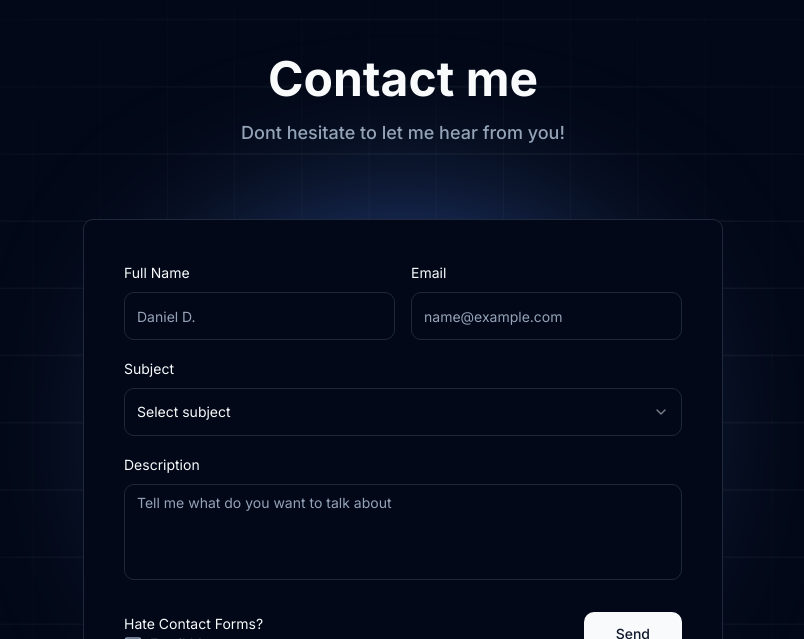
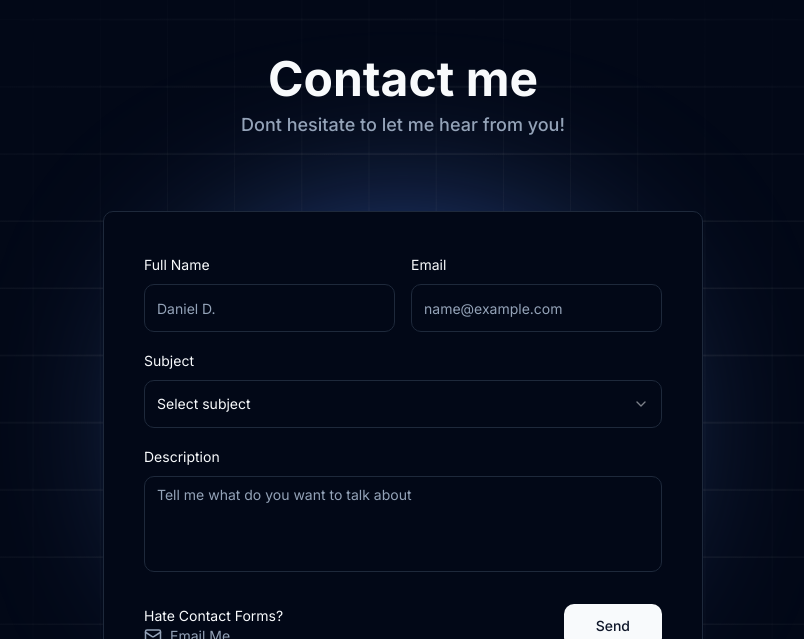
Before and after one commit to ddimitrov1108/portfolio, a Next.js app: page / in a window 1280 px wide. Shown: the part 2161-2800 px from the top of the page, without its empty margins (237-1041 px from the left). Built offline with nearby package versions, Linux system fonts and the light colour scheme.

Commit message:
ui fixes

```diff
--- a/app/globals.css
+++ b/app/globals.css
@@ -30,8 +30,8 @@
     --chart-3: 197 37% 24%;
     --chart-4: 43 74% 66%;
     --chart-5: 27 87% 67%;
-    --circle-bg: #7ca1f3;
-    --bg-grid: #a1a1a114;
+    --circle-bg: #92b1f5;
+    --bg-grid: #a1a1a11f;
   }
 
   .dark {
@@ -60,7 +60,7 @@
     --chart-4: 280 65% 60%;
     --chart-5: 340 75% 55%;
     --circle-bg: #2563eb;
-    --bg-grid: #a1a1a114;
+    --bg-grid: #a1a1a11a;
   }
 }
 
@@ -88,7 +88,7 @@
 
   body::-webkit-scrollbar-thumb {
     border-radius: 8px;
-    background-color: hsl(var(--secondary));
+    background-color: hsla(var(--border));
   }
 
   textarea::-webkit-scrollbar-track {
@@ -101,7 +101,7 @@
 
   textarea::-webkit-scrollbar-thumb {
     border-radius: 8px;
-    background-color: hsl(var(--secondary));
+    background-color: hsla(var(--border));
   }
 
 }
@@ -125,8 +125,8 @@
       linear-gradient(90deg, var(--bg-grid) 1px, transparent 1px);
     background-size: 4.2em 4.2em;
 
-    -webkit-mask-image: -webkit-radial-gradient(ellipse at center, black 0%, transparent 85%);
-    mask-image: radial-gradient(ellipse at center, black 0%, transparent 85%);
+    -webkit-mask-image: -webkit-radial-gradient(ellipse at center, black 0%, transparent 80%);
+    mask-image: radial-gradient(ellipse at center, black 0%, transparent 80%);
   }
 }
 
--- a/app/layout.tsx
+++ b/app/layout.tsx
@@ -31,7 +31,7 @@ export default function RootLayout({
 
       <body
         className={cn(
-          "min-h-screen bg-background font-sans antialiased",
+          "min-h-screen overflow-x-hidden bg-background font-sans antialiased",
           fontSans.variable
         )}
       >
--- a/components/forms/ContactForm.tsx
+++ b/components/forms/ContactForm.tsx
@@ -61,7 +61,7 @@ const ContactForm = () => {
     <Form {...form}>
       <form
         onSubmit={onSubmitHandler}
-        className="!bg-opacity-100 p-4 py-8 sm:p-6 xl:p-10 rounded-md bg-background border border-input max-w-screen-sm space-y-4"
+        className="!bg-opacity-100 p-4 py-8 sm:p-6 xl:p-10 rounded-md bg-background border border-input max-w-[600px] space-y-4"
       >
         <div className="flex flex-col gap-y-4 lg:flex-row items-center gap-x-4 justify-between">
           <FormField
--- a/components/utils/Title.tsx
+++ b/components/utils/Title.tsx
@@ -33,7 +33,7 @@ const Title = ({
       initial="hidden"
       whileInView="visible"
       viewport={{ once: true }}
-      className={cn("text-center grid gap-4", className)}
+      className={cn("text-center grid gap-2", className)}
       {...props}
     >
       <h1
```
